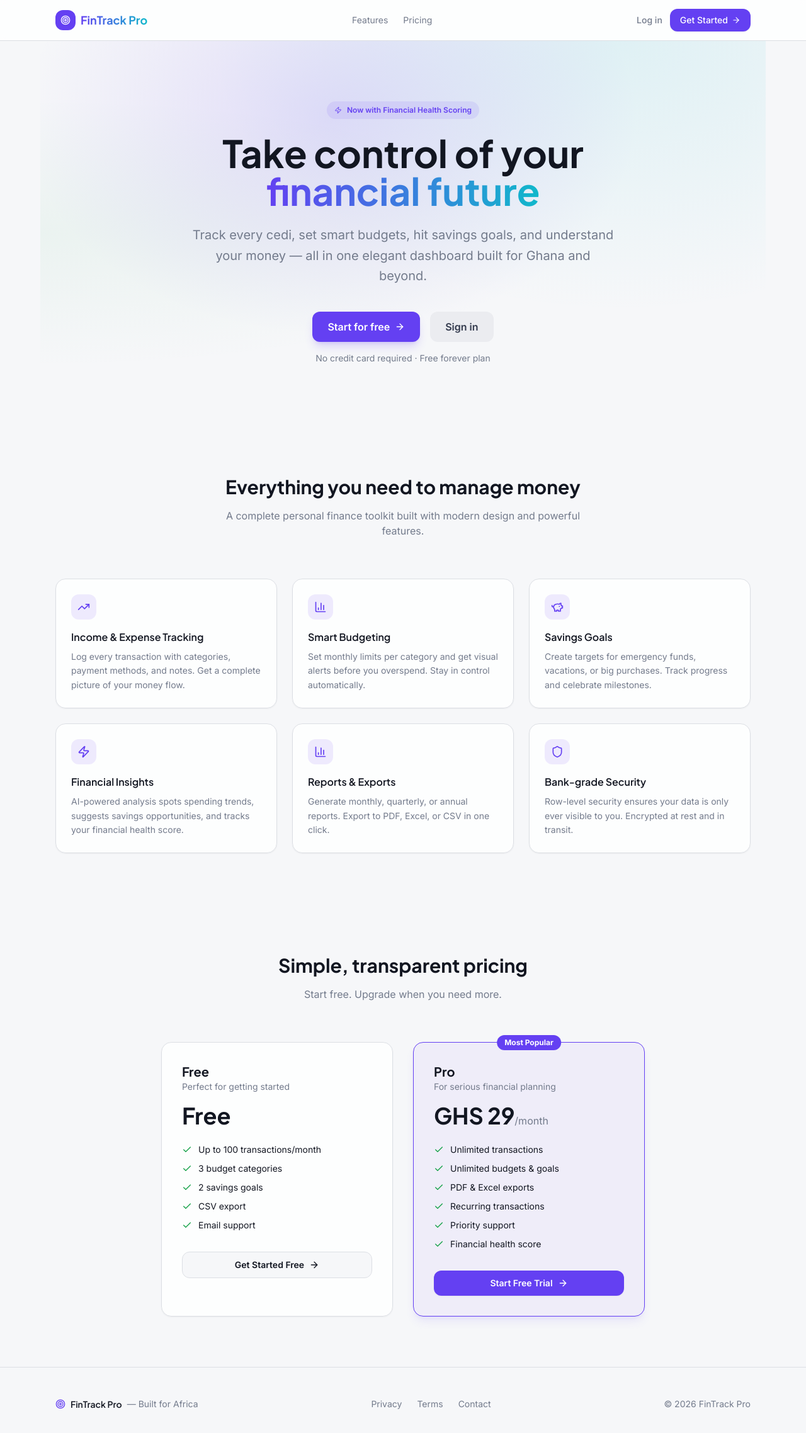
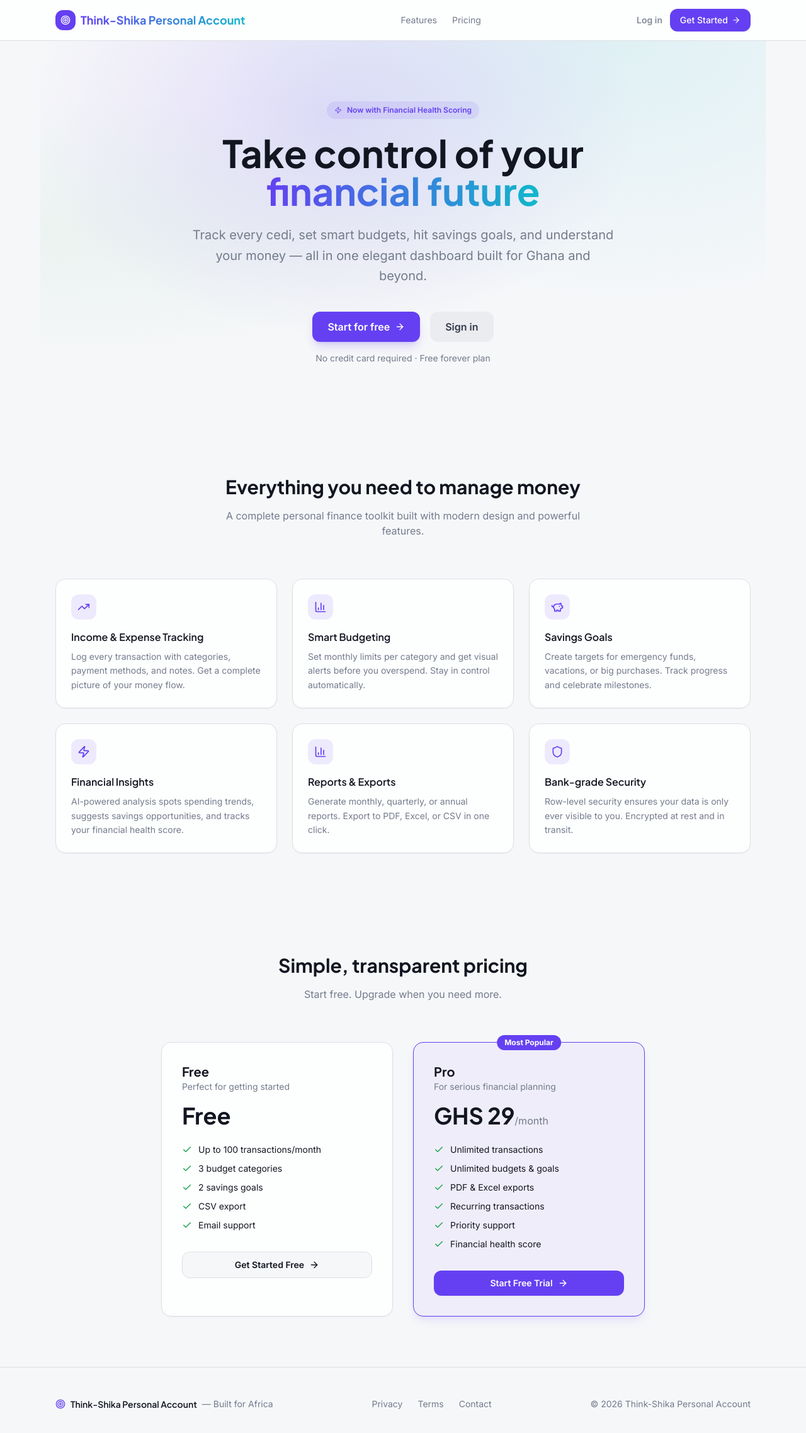
Before and after one commit to DanielSelby/thinkcash, a Next.js app: page / in a window 1280 px wide. Shown: the top 2276 px of the page at 63% size. Built offline with nearby package versions, Linux system fonts and the light colour scheme.

Commit message:
Rebrand to Think-Shika

```diff
--- a/src/app/page.tsx
+++ b/src/app/page.tsx
@@ -41,7 +41,7 @@ export default function LandingPage() {
             <div className="w-8 h-8 rounded-lg bg-primary flex items-center justify-center">
               <Target className="w-4 h-4 text-primary-foreground" />
             </div>
-            <span className="font-display font-bold text-lg gradient-text">FinTrack Pro</span>
+            <span className="font-display font-bold text-lg gradient-text">Think-Shika Personal Account</span>
           </div>
           <div className="hidden md:flex items-center gap-6 text-sm">
             <Link href="#features" className="text-muted-foreground hover:text-foreground transition-colors">Features</Link>
@@ -147,7 +147,7 @@ export default function LandingPage() {
         <div className="max-w-6xl mx-auto px-6 flex flex-col md:flex-row items-center justify-between gap-4 text-sm text-muted-foreground">
           <div className="flex items-center gap-2">
             <Target className="w-4 h-4 text-primary" />
-            <span className="font-display font-semibold text-foreground">FinTrack Pro</span>
+            <span className="font-display font-semibold text-foreground">Think-Shika Personal Account</span>
             <span>— Built for Africa</span>
           </div>
           <div className="flex gap-6">
@@ -155,7 +155,7 @@ export default function LandingPage() {
             <Link href="/terms" className="hover:text-foreground transition-colors">Terms</Link>
             <Link href="/contact" className="hover:text-foreground transition-colors">Contact</Link>
           </div>
-          <p>© {new Date().getFullYear()} FinTrack Pro</p>
+          <p>© {new Date().getFullYear()} Think-Shika Personal Account</p>
         </div>
       </footer>
     </div>
```
